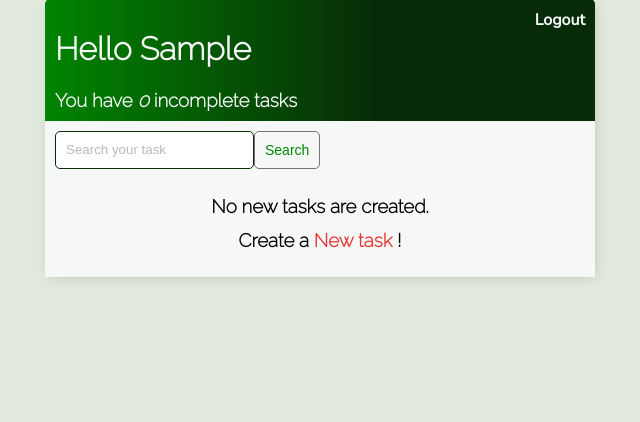
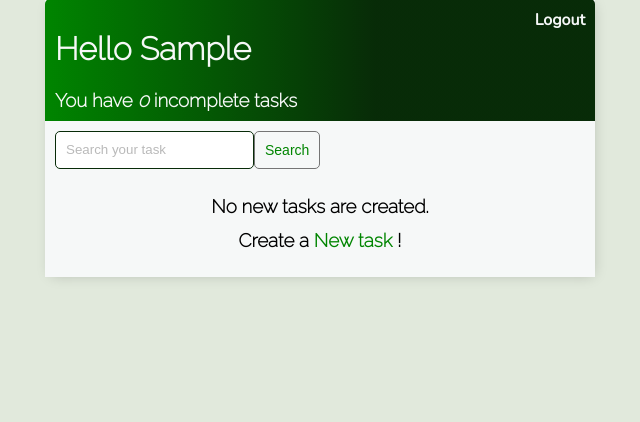
Before and after one commit to patresio/todo-list-app, a Django app: page / in a window 1280 px wide. Shown: the part 59-481 px from the top of the page, without its empty margins (320-960 px from the left). Run offline with Django 4.2, Linux system fonts and the light colour scheme; the visitor is signed in with stand-in values (Sample User, id 1); data that the repository does not hold is empty.

Commit message:
Finalizando o CSS - Troca de cores

```diff
--- a/base/templates/base/main.html
+++ b/base/templates/base/main.html
@@ -214,6 +214,10 @@
       .card-body {
         padding: 20px;
       }
+
+      #new-task-create {
+        color: var(--primary-color);
+      }
     </style>
   </head>
   <body>
--- a/base/templates/base/task_list.html
+++ b/base/templates/base/task_list.html
@@ -65,7 +65,8 @@
     <h3>
       Create a
       <a
-        style="text-decoration: none; color: #e53935"
+        id="new-task-create"
+        style="text-decoration: none;"
         href="{% url 'task-create' %}"
         >New task</a
       >
```
